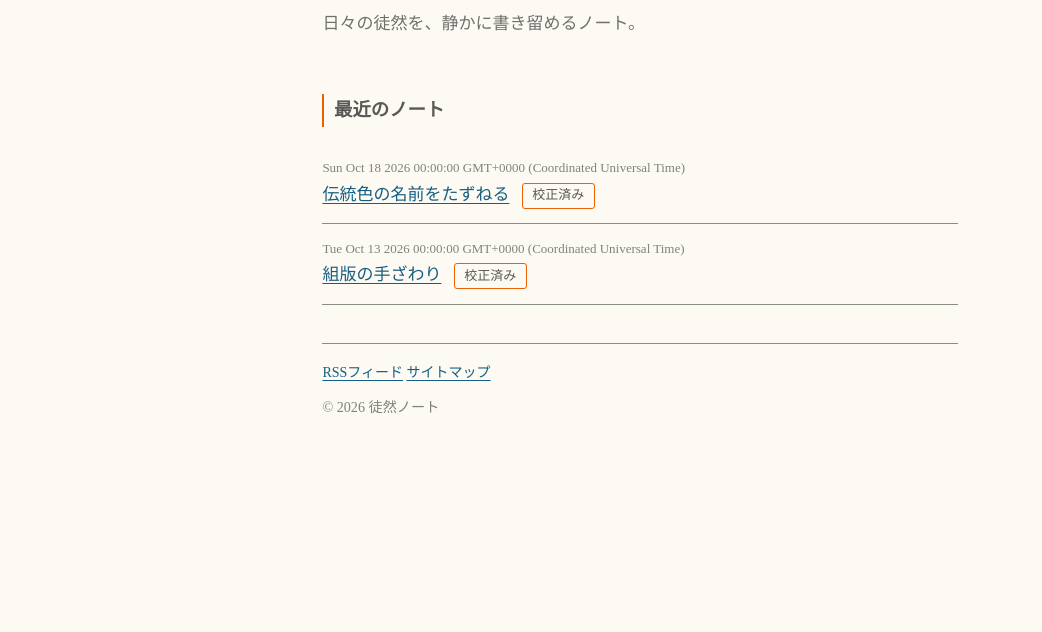
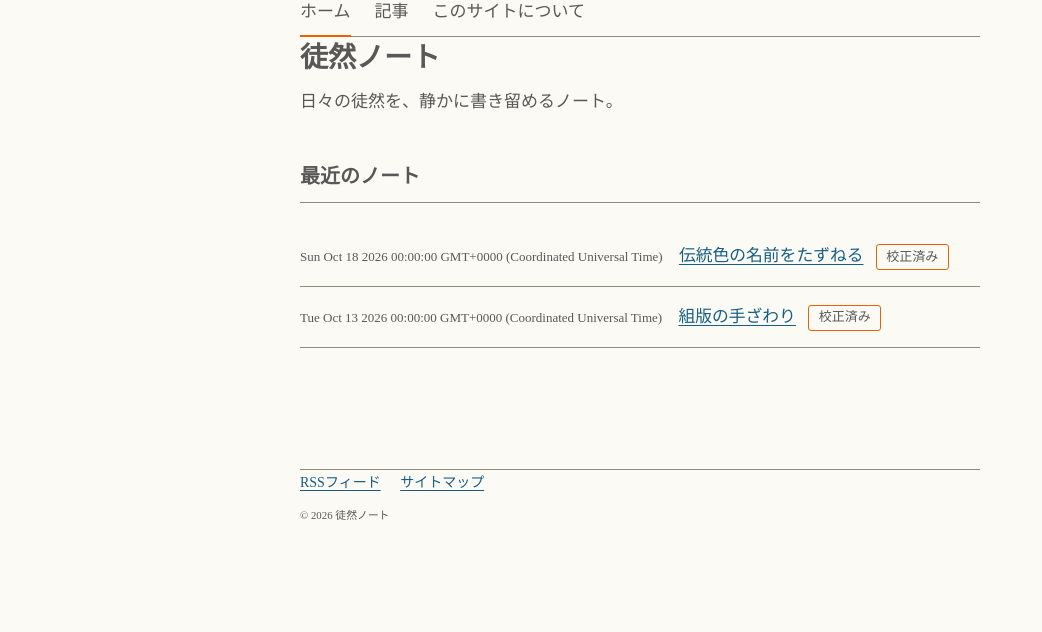
Before and after one commit to 2670044605/2670044605.github.io, an Eleventy site: page src/index.njk in a window 1280 px wide. Shown: the part 168-800 px from the top of the page, without its empty margins (0-1042 px from the left). Built offline with nearby package versions, Linux system fonts and the light colour scheme; Eleventy itself is replaced by a stand-in of ours; files that its build step writes are made by us from their sources.

Commit message:
静的ビルド物をルートへ配置 (3/3): CSS/フィード/CNAME/.nojekyll + audit workflow
- tokens.css を真値へ訂正（白練 #FBFAF5 ほか・src 同期）
- .nojekyll で Jekyll 処理をスキップし、ルート直下のビルド物をそのまま配信
- workflow は audit 専用（fail-closed）に縮小。公開は legacy branch 配信

```diff
--- /dev/null
+++ b/assets/css/base.css
@@ -0,0 +1,99 @@
+/* 徒然ノート — base stylesheet（色・罫・排版はすべて tokens.css から） */
+*, *::before, *::after { box-sizing: border-box; }
+
+html { -webkit-text-size-adjust: 100%; }
+
+body {
+  margin: 0;
+  background: var(--color-shironeri);
+  color: var(--color-sumi);
+  font-family: var(--font-serif);
+  font-size: var(--font-size-body);
+  line-height: var(--leading);
+  letter-spacing: var(--tracking);
+  font-feature-settings: "palt" 0;
+}
+
+a { color: var(--color-ai); text-decoration: underline; text-underline-offset: 3px; }
+a:visited { color: var(--color-ai); }
+a:hover { text-decoration-thickness: 2px; }
+
+.container { max-width: calc(var(--measure) + 3rem); margin: 0 auto; padding: 0 1.5rem; }
+
+/* スキップリンク（アクセシビリティ） */
+.skip { position: absolute; left: -9999px; top: 0; background: var(--color-shironeri); color: var(--color-ai); padding: 0.5rem 1rem; z-index: 10; }
+.skip:focus { left: 0.5rem; top: 0.5rem; }
+
+/* ヘッダー */
+.site-header { padding-top: 2rem; }
+.brand { display: inline-flex; align-items: center; gap: 0.75rem; text-decoration: none; }
+.brand__seal {
+  display: inline-block; width: 2.75rem; height: 2.75rem;
+  background: var(--color-shu); color: var(--color-shironeri);
+  font-size: 1.5rem; line-height: 2.75rem; text-align: center;
+  border-radius: 4px;
+}
+.brand__name { font-size: 1.375rem; color: var(--color-sumi); font-weight: 600; }
+
+/* nav — 現在地は朱の罫（装飾として tokens 明文許可） */
+.site-nav { margin-top: 1.25rem; border-bottom: var(--rule-hairline); }
+.site-nav__list { list-style: none; margin: 0; padding: 0; display: flex; flex-wrap: wrap; gap: 1.5rem; }
+.site-nav__list a {
+  display: inline-block; padding: 0.25rem 0 0.5rem; text-decoration: none;
+  color: var(--color-sumi); border-bottom: 2px solid transparent; margin-bottom: -1px;
+}
+.site-nav__list a[aria-current="page"] { border-bottom: var(--rule-current); }
+
+/* 本文 */
+main { padding: 2.5rem 0 3rem; min-height: 50vh; }
+.prose { max-width: var(--measure); }
+.prose p { margin: 0 0 1.4em; }
+.prose h2 { font-size: 1.25rem; margin: 2em 0 0.8em; font-weight: 600; }
+.prose blockquote { margin: 1.5em 0; padding: 0.2em 1.2em; border-left: var(--rule-hairline); }
+.rule { border: 0; border-top: var(--rule-hairline); margin: 0; }
+
+/* 見出しまわり */
+.hero__title { font-size: 1.75rem; line-height: 1.5; margin: 0 0 0.5rem; font-weight: 600; }
+.hero__tagline { margin: 0 0 2.5rem; }
+.section-title { font-size: 1.25rem; font-weight: 600; border-bottom: var(--rule-hairline); padding-bottom: 0.5rem; margin: 2.5rem 0 0; }
+
+/* 記事一覧 */
+.post-list { list-style: none; margin: 1.5rem 0 0; padding: 0; max-width: var(--measure); }
+.post-list li { padding: 0.9rem 0; border-bottom: var(--rule-hairline); }
+.post-list a { font-size: 1.05rem; }
+.post-meta { display: inline-block; margin-right: 0.75rem; font-size: 0.8125rem; }
+.post-desc { margin: 0.35rem 0 0; font-size: 0.9375rem; }
+
+/* 記事ヘッダー */
+.article-header { max-width: var(--measure); margin-bottom: 2rem; }
+.article-header__meta { margin: 0 0 0.5rem; }
+.article-header__title { font-size: 1.625rem; line-height: 1.5; margin: 0 0 0.9rem; font-weight: 600; }
+.article-header .chip { margin: 0; }
+.article-footer { margin-top: 3rem; }
+.back { margin-top: 2rem; }
+
+/* 落款（朱印「徒」— 記事の結び） */
+.seal {
+  display: inline-block; width: 3rem; height: 3rem;
+  background: var(--color-shu); color: var(--color-shironeri);
+  font-size: 1.75rem; line-height: 3rem; text-align: center;
+  border-radius: 4px; margin: 0;
+}
+
+/* フッター */
+.site-footer { padding: 2rem 0 3rem; }
+.site-footer__links { margin: 0 0 0.5rem; font-size: 0.875rem; }
+.site-footer__links a { margin-right: 1rem; }
+.site-footer__copy { margin: 0; font-size: 0.8125rem; color: var(--color-sumi); }
+
+/* 404 */
+.not-found { padding: 1rem 0 2rem; }
+
+@media (max-width: 768px) {
+  body { font-size: 16px; }
+  .container { padding: 0 1.1rem; }
+  .brand__seal { width: 2.4rem; height: 2.4rem; line-height: 2.4rem; font-size: 1.3rem; }
+  .hero__title { font-size: 1.5rem; }
+  .article-header__title { font-size: 1.35rem; }
+  .site-nav__list { gap: 1.1rem; }
+}
--- /dev/null
+++ b/assets/css/tokens.css
@@ -0,0 +1,41 @@
+/* ============================================================
+   徒然ノート — design tokens（唯一の事実の源 / Single source of truth）
+   出典: 「Sabanote 和色大辞典」（色値の単一ソース）
+   視覚方針: 方向A「墨 × 白練 × 藍」
+
+   規約（design-spec 2.1 より・変更不可）:
+   - 朱 #EB6101 は「落款・徽章の罫・装飾・罫線・24px 以上の大字」に限る。
+     24px 未満の文字には使わない（WCAG 1.4.11）。
+   - 利休鼠 #888E7E は罫線専用。
+   - 排版: 行送り 1.8 / strict（字間ゼロ）。
+   - このファイルを改めるときは phase-2/tokens.css と
+     site/src/assets/css/tokens.css の両側を同時に改め、
+     sha256 対照を取り直すこと（旧機 8956ef5d… は喪失、2026-10-21 再採番）。
+   ============================================================ */
+
+:root {
+  /* 墨（すみ）— 本文の文字色 */
+  --color-sumi: #595857;
+  /* 白練（しろねり）— 地色 */
+  --color-shironeri: #FBFAF5;
+  /* 藍（あい）— リンク・強調 */
+  --color-ai: #165E83;
+  /* 朱（しゅ）— 落款・徽章の罫・装飾（上記の規約どおり） */
+  --color-shu: #EB6101;
+  /* 利休鼠（りきゅうねずみ）— 罫線専用 */
+  --color-rikyu-nezumi: #888E7E;
+
+  /* 排版トークン */
+  --leading: 1.8;              /* 行送り */
+  --tracking: 0;               /* 字間（詰め組なし） */
+  --measure: 40em;             /* 行長 */
+  --font-size-body: 17px;      /* 本文（16px 以上） */
+  --breakpoint: 768px;         /* ブレークポイント（メディアクエリ内は直書き） */
+
+  /* 書体 */
+  --font-serif: "Hiragino Mincho ProN", "Yu Mincho", "Noto Serif JP", "BIZ UDMincho", serif;
+
+  /* 罫 */
+  --rule-hairline: 1px solid var(--color-rikyu-nezumi);
+  --rule-current: 2px solid var(--color-shu); /* nav 現在地罫（装飾として tokens 明文許可） */
+}
--- /dev/null
+++ b/chip-state.css
@@ -0,0 +1,16 @@
+/* 徽章（chip）の状態 — 状態の追加はこのファイルへ。
+   朱は徽章の罫にのみ使用（tokens 規約どおり。文字には使わない）。 */
+.chip {
+  display: inline-block;
+  padding: 0.1rem 0.6rem;
+  margin-left: 0.5rem;
+  font-size: 0.8125rem;
+  line-height: 1.6;
+  vertical-align: middle;
+  border: 1px solid var(--color-rikyu-nezumi);
+  border-radius: 3px;
+  color: var(--color-sumi);
+  background: transparent;
+}
+.chip--proofread { border-color: var(--color-shu); }
+.chip--draft { border-style: dashed; }
--- a/src/assets/css/tokens.css
+++ b/src/assets/css/tokens.css
@@ -8,20 +8,28 @@
      24px 未満の文字には使わない（WCAG 1.4.11）。
    - 利休鼠 #888E7E は罫線専用。
    - 排版: 行送り 1.8 / strict（字間ゼロ）。
+   - このファイルを改めるときは phase-2/tokens.css と
+     site/src/assets/css/tokens.css の両側を同時に改め、
+     sha256 対照を取り直すこと（旧機 8956ef5d… は喪失、2026-10-21 再採番）。
    ============================================================ */
 
 :root {
-  /* 色 — Sabanote 和色大辞典 */
-  --color-sumi: #595857;        /* 墨 */
-  --color-shironeri: #FCFAF2;   /* 白練 */
-  --color-ai: #165E83;          /* 藍 */
-  --color-shu: #EB6101;         /* 朱 */
-  --color-rikyu-nezumi: #888E7E; /* 利休鼠 */
+  /* 墨（すみ）— 本文の文字色 */
+  --color-sumi: #595857;
+  /* 白練（しろねり）— 地色 */
+  --color-shironeri: #FBFAF5;
+  /* 藍（あい）— リンク・強調 */
+  --color-ai: #165E83;
+  /* 朱（しゅ）— 落款・徽章の罫・装飾（上記の規約どおり） */
+  --color-shu: #EB6101;
+  /* 利休鼠（りきゅうねずみ）— 罫線専用 */
+  --color-rikyu-nezumi: #888E7E;
 
-  /* 排版 */
-  --leading-body: 1.8;
-  --measure-body: 40em;
-  --size-body: 17px;      /* 本文（16px 以上） */
+  /* 排版トークン */
+  --leading: 1.8;              /* 行送り */
+  --tracking: 0;               /* 字間（詰め組なし） */
+  --measure: 40em;             /* 行長 */
+  --font-size-body: 17px;      /* 本文（16px 以上） */
   --breakpoint: 768px;         /* ブレークポイント（メディアクエリ内は直書き） */
 
   /* 書体 */
```
Also changed, not shown: sitemap.xml (added, +8 -0 lines), .github/workflows/deploy.yml, 2 other files.
